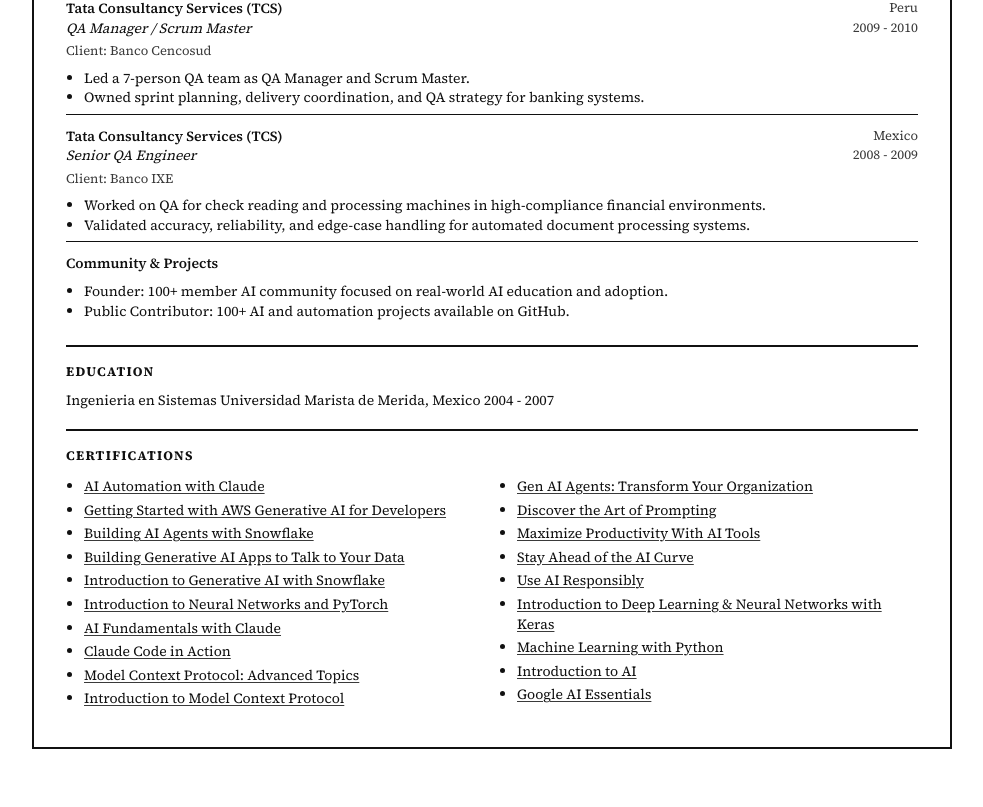
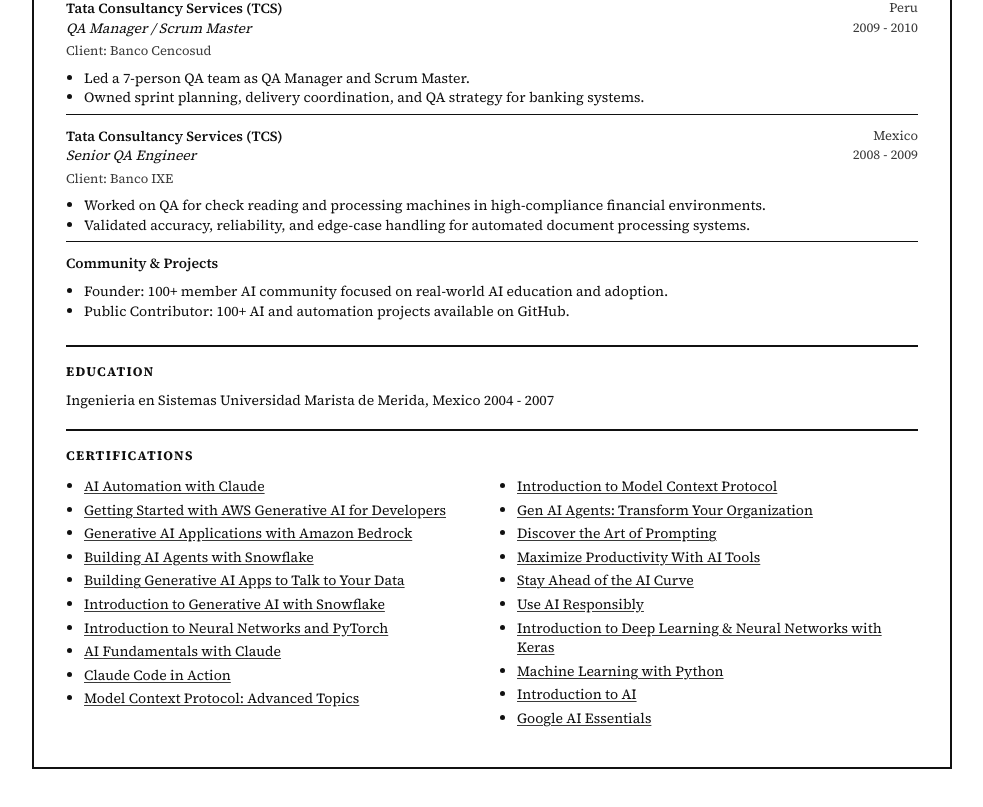
Before and after one commit to Oruga420/amorac-resume, a Next.js app: page / in a window 1280 px wide. Shown: the part 1578-2385 px from the top of the page, without its empty margins (148-1131 px from the left). Built offline with nearby package versions, Linux system fonts and the light colour scheme.

Commit message:
Add Generative AI Applications with Amazon Bedrock certification

```diff
--- a/app/page.js
+++ b/app/page.js
@@ -9,6 +9,7 @@
 const certifications = [
   { name: "AI Automation with Claude", url: "https://www.coursera.org/account/accomplishments/verify/V9OWZ3DYPU1C" },
   { name: "Getting Started with AWS Generative AI for Developers", url: "https://www.coursera.org/account/accomplishments/verify/YSSCUISHWGUM" },
+  { name: "Generative AI Applications with Amazon Bedrock", url: "https://www.coursera.org/account/accomplishments/verify/YISUIK4L1HAU" },
   { name: "Building AI Agents with Snowflake", url: "https://www.coursera.org/account/accomplishments/verify/O2MRUJXOB5MP" },
   { name: "Building Generative AI Apps to Talk to Your Data", url: "https://www.coursera.org/account/accomplishments/verify/R1LGEZIPKQ7C" },
   { name: "Introduction to Generative AI with Snowflake", url: "https://www.coursera.org/account/accomplishments/verify/JKFOEFAUGCB4" },
```
